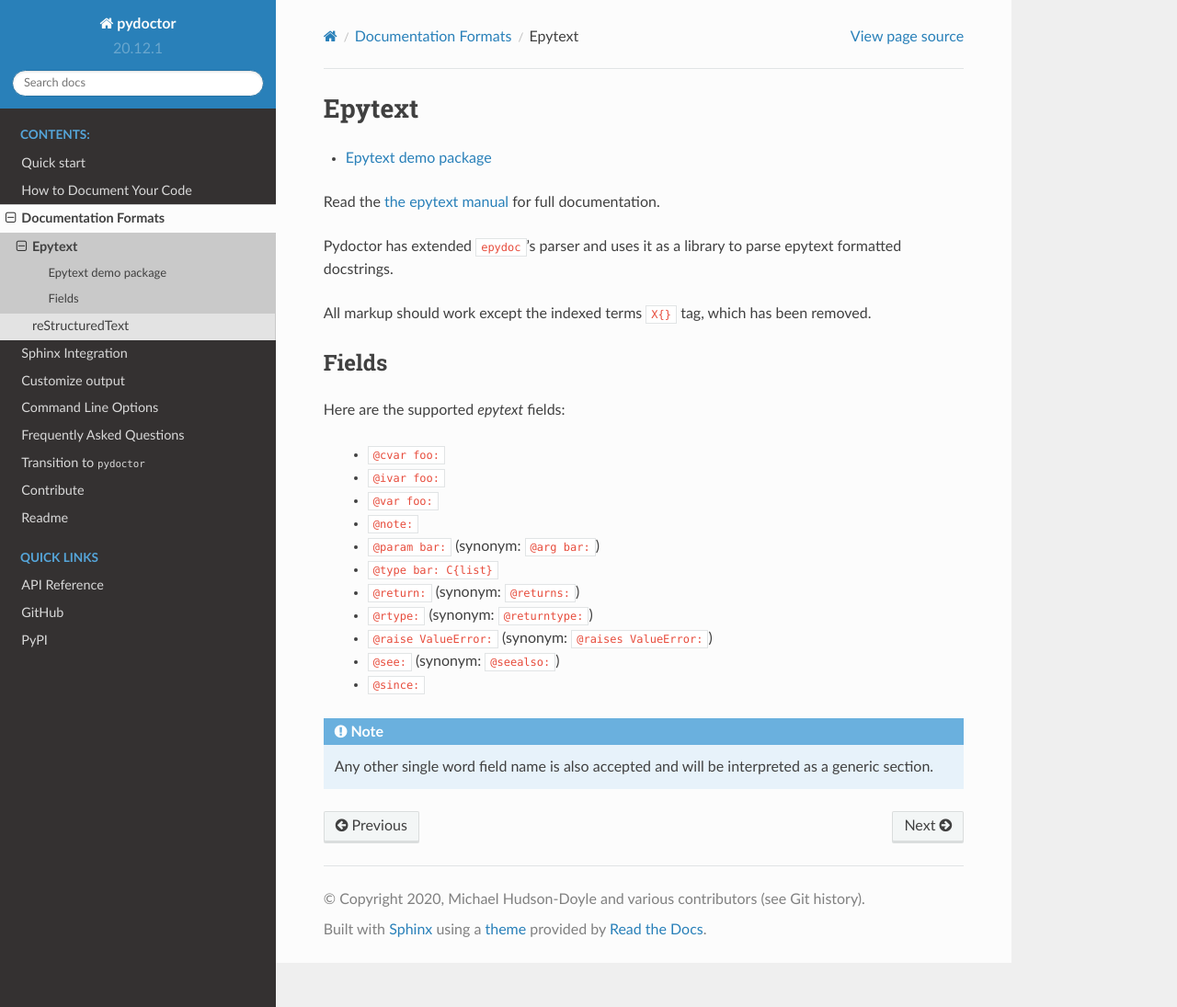
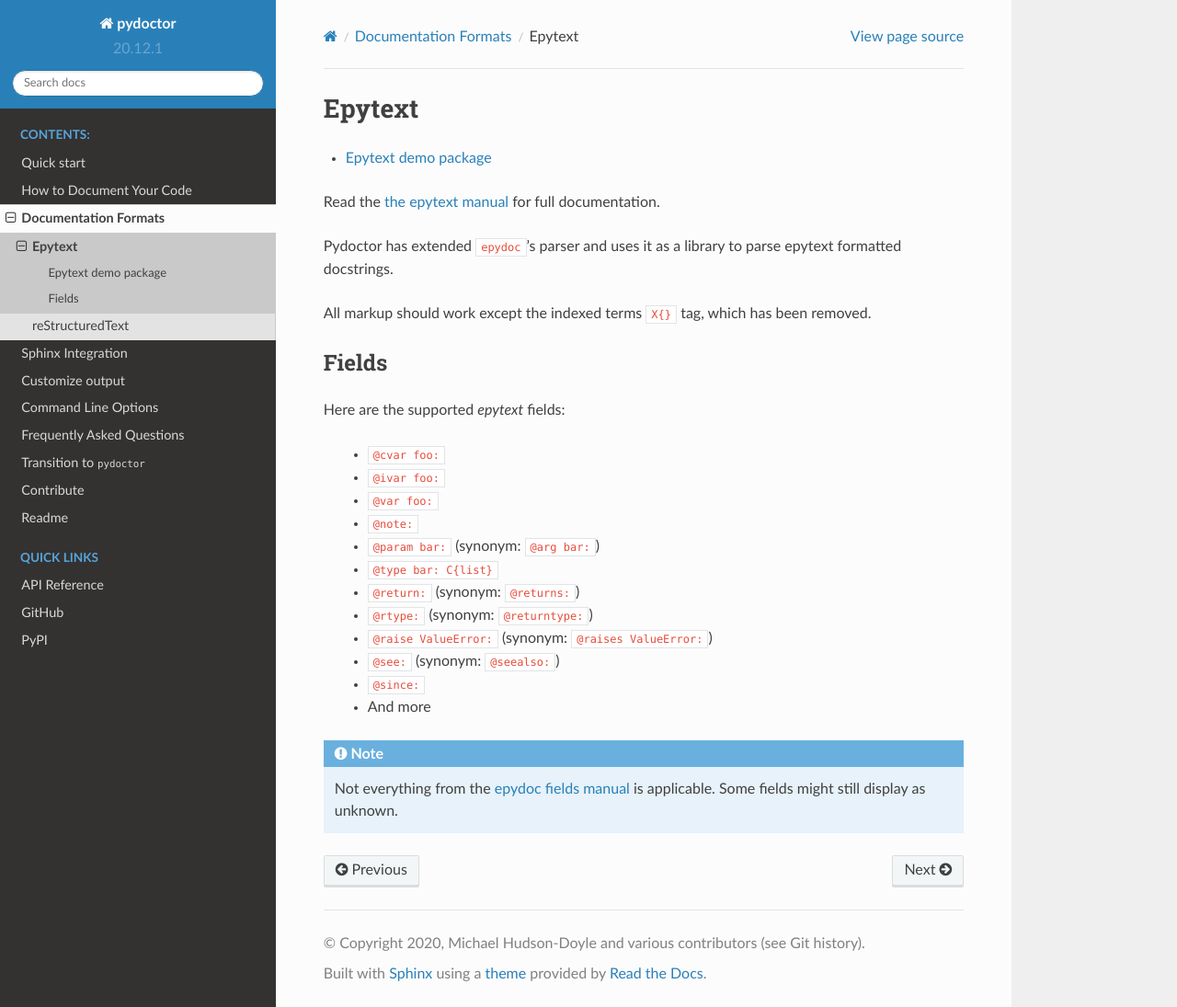
Before and after one commit to twisted/pydoctor, a Sphinx documentation site: the page built from docs/source/docformat/epytext.rst, in a window 1280 px wide and 1095 px high. Shown: the whole window at 92% size. Built offline with Sphinx 7.4.7 and the Read the Docs theme 2.0.0, drawn with Linux system fonts in a browser that asks for light colours.

Commit message:
Revert "update docs"
This reverts commit b68c51e9ae9ae204507a524bf53c55686ed5bd39.

```diff
--- a/docs/source/docformat/epytext.rst
+++ b/docs/source/docformat/epytext.rst
@@ -30,6 +30,8 @@
     - ``@raise ValueError:`` (synonym: ``@raises ValueError:``)
     - ``@see:`` (synonym: ``@seealso:``)
     - ``@since:``
+    - And more
 
-.. note:: Any other single word field name is also accepted and
-   will be interpreted as a generic section.
+.. note:: Not everything from the `epydoc fields manual
+    <http://epydoc.sourceforge.net/manual-fields.html>`_ is applicable.
+    Some fields might still display as unknown.
--- a/docs/source/docformat/restructuredtext.rst
+++ b/docs/source/docformat/restructuredtext.rst
@@ -28,9 +28,6 @@
     - ``:raises ValueError:`` (synonym ``:except ValueError:``)
     - ``:note:``
     - ``:since:``
-
-.. note:: Any other single word field name is also accepted and
-   will be interpreted as a generic section.
 
 In addition to the standard set of fields, the reStructuredText
 parser also supports **consolidated fields**, which combine the documentation
```
